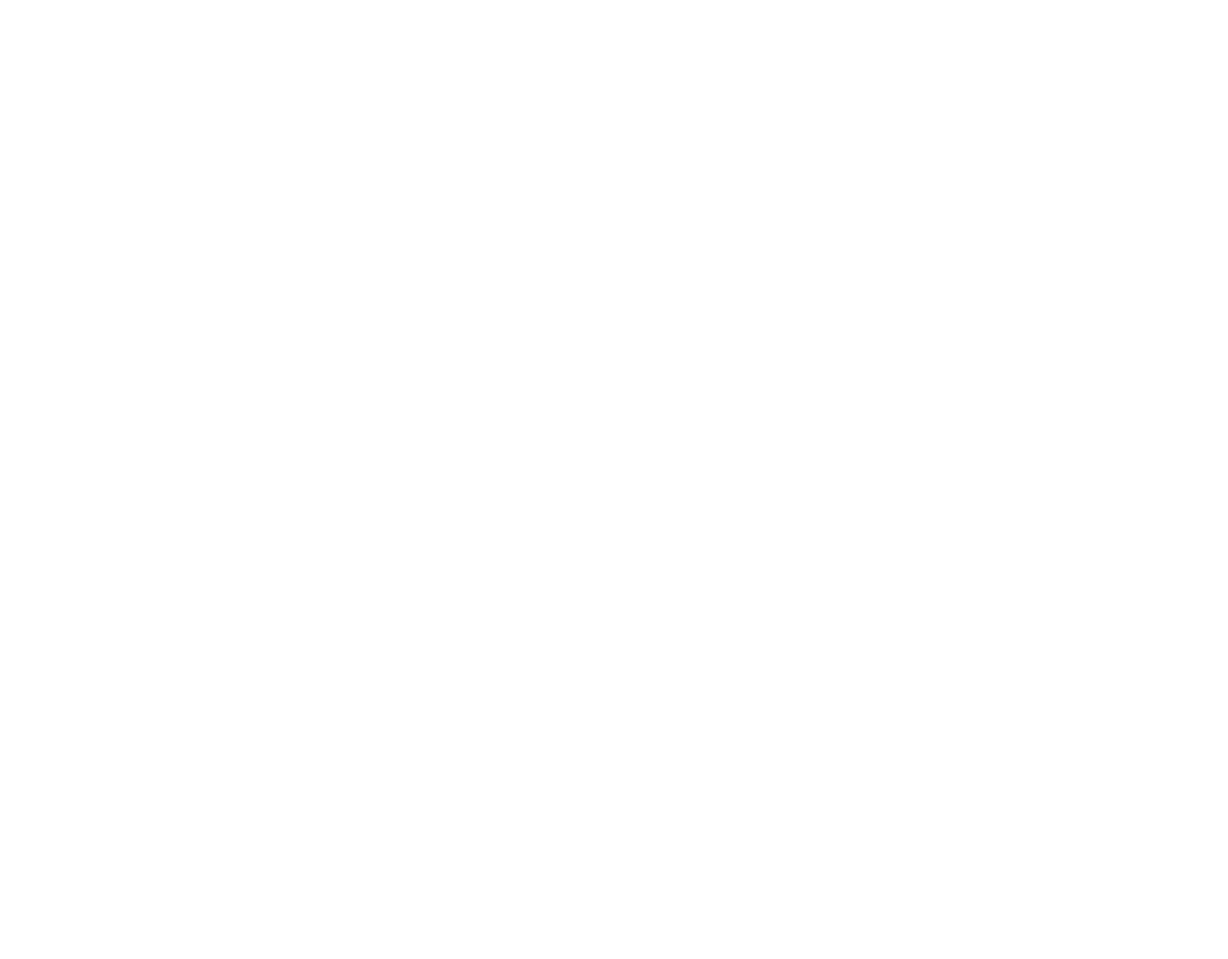
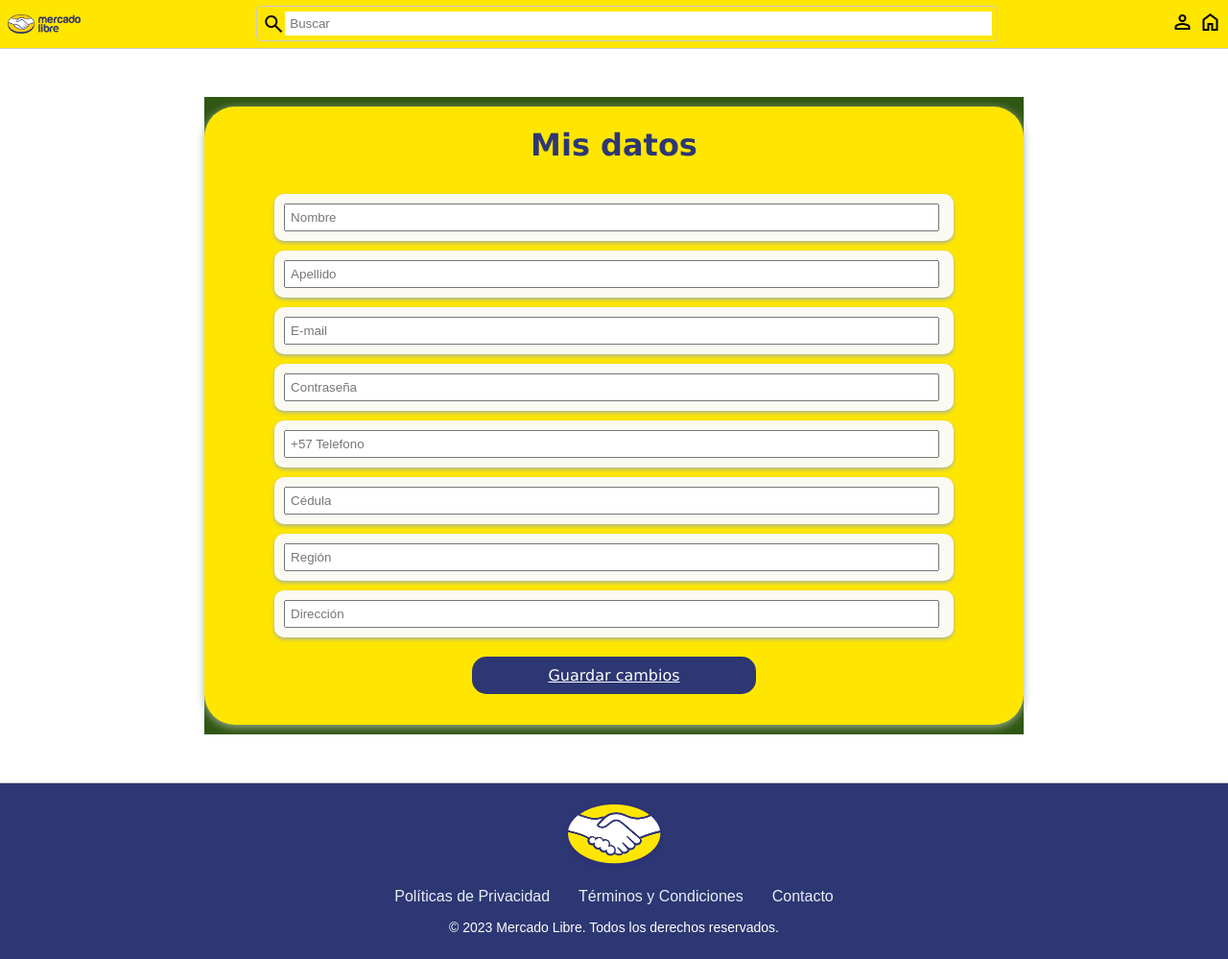
Before and after one commit to AnaV1313/MercadoLibre, a plain HTML site: page cambiodatos.html in a window 1280 px wide. Shown: the whole page at 96% size. Before the commit the page ends 800 px from the top, so only its background shows below. Drawn offline with nearby package versions, Linux system fonts and the light colour scheme; a web font is replaced by a local one.

Commit message:
creacion cambio e ingreso de datos

```diff
--- a/Styles.css
+++ b/Styles.css
@@ -32,10 +32,10 @@
       display: flex;
       flex-wrap: wrap;
       justify-content: space-between;
-      margin-top: 100px; /*Tamaño del encabezado*/
+      margin-top: 50px; /*Tamaño del encabezado*/
       margin-left: 16.66%;  /*2 COLUMNAS*/
       margin-right: 16.66%;  /*2 COLUMNAS*/
-      margin-bottom: 100px; /*Espacio Free*/
+      margin-bottom: 50px; /*Espacio Free*/
 
       /* border: 1px solid #ff0000; */
   }
@@ -105,7 +105,8 @@
         box-shadow: 0 2px 10px #A6B49B;
 
     }
-    .social-login {
+    .social-login, .datos {
+
         display: flex;
         height: auto;
         flex-wrap: wrap;
@@ -115,9 +116,18 @@
         padding-top: 10px;
         padding-bottom: 10px;
         padding-left: 10px;
+        padding-right: 15px;
         border-radius: 10px;
         box-shadow: 0 2px 4px #A6B49B;
         color:#9E9E9E;
+    }
+.datos{
+    width: 80%;
+}
+
+    .datos input {
+        width:100%;
+        padding: 5px;
     }
     .registro{
         color: #2D3773; /*color azul mercado libre*/
@@ -139,7 +149,6 @@
 
     /*PARA EL ENCABEZADO*/
     header {
-        width: 100%;
         display: flex;
         justify-content: space-between;
         align-items: center;
@@ -225,3 +234,22 @@
     width: 20px; /* Tamaño de los íconos de redes sociales */
     margin: 0 10px; /* Espacio entre los íconos */
 }
+
+/*INGRESO DE DATOS*/
+.save-button {
+    margin-top: 20px;
+    width:30%;
+    background-color: #2D3773; /* Color de fondo verde */
+    color: white; /* Color del texto */
+    border: none; /* Sin borde */
+    border-radius: 15px; /* Bordes redondeados */
+    padding: 10px 20px; /* Espaciado interno */
+    font-size: 16px; /* Tamaño de fuente */
+    cursor: pointer; /* Cambia el cursor al pasar el mouse */
+    transition: background-color 0.3s; /* Transición suave para el color de fondo */
+    align-self: center;
+}
+
+.save-button:hover {
+    background-color: #6572b9; /* Color más oscuro al pasar el mouse */
+}
--- a/cambiodatos.html
+++ b/cambiodatos.html
@@ -9,8 +9,84 @@
     <link rel="preconnect" href="https://fonts.googleapis.com">
     <link rel="preconnect" href="https://fonts.gstatic.com" crossorigin>
     <link href="https://fonts.googleapis.com/css2?family=Kodchasan:ital,wght@0,200;0,300;0,400;0,500;0,600;0,700;1,200;1,300;1,400;1,500;1,600;1,700&display=swap" rel="stylesheet">
+    <link href="https://fonts.googleapis.com/css2?family=Material+Symbols+Outlined" rel="stylesheet" />
+
 </head>
 <body >
+    <header>
+        <img src="imagenes\mercado-libre.webp" alt="Logo" class="logo"> <!-- Logo a la izquierda -->
 
+        <div class="search-container">
+            <span class="material-symbols-outlined">
+                search
+                </span>
+            <input type="text" placeholder="Buscar">
+        </div>
+
+        <div>
+            <span class="material-symbols-outlined">
+                person
+                </span>
+            <span class="material-symbols-outlined">
+                home
+                </span>
+        </div>
+    </header>
+
+    <div class="margenes_generales">
+
+        <div class="ocho">
+            <div class="cuadro-fondo">
+                <div > <h1 class="registro">Mis datos</h1></div>
+                <div class="datos">
+                    <input type="text" placeholder="Nombre">
+                </div>
+                <div class="datos">
+                    <input type="text" placeholder="Apellido">
+                </div>
+                <div class="datos">
+                    <input type="text" placeholder="E-mail">
+                </div>
+                <div class="datos">
+                    <input type="text" placeholder="Contraseña">
+                </div>
+
+                <div class="datos">
+                    <input type="text" placeholder="+57 Telefono">
+                </div>
+                <div class="datos">
+                    <input type="text" placeholder="Cédula">
+                </div>
+                <div class="datos">
+                    <input type="text" placeholder="Región">
+                </div>
+                <div class="datos">
+                    <input type="text" placeholder="Dirección">
+                </div>
+
+
+                <a class="save-button" href="index.html">
+                    Guardar cambios
+                </a>
+                <p></p>
+            </div>
+
+        </div>
+
+
+
+    </div> <!-- fin margenes generales-->
+
+    <footer>
+        <img src="imagenes\MELI-ec0c0e4f.png" alt="Logo" class="footer-logo"> <!-- Logo centrado -->
+
+        <div class="footer-links">
+            <a href="#politicas">Políticas de Privacidad</a>
+            <a href="#terminos">Términos y Condiciones</a>
+            <a href="#contacto">Contacto</a>
+        </div>
+
+        <div class="footer-text">© 2023 Mercado Libre. Todos los derechos reservados.</div> <!-- Texto de derechos de autor -->
+    </footer>
 </body>
 </html>
```
Also changed, not shown: index.html (+1 -5 lines).
